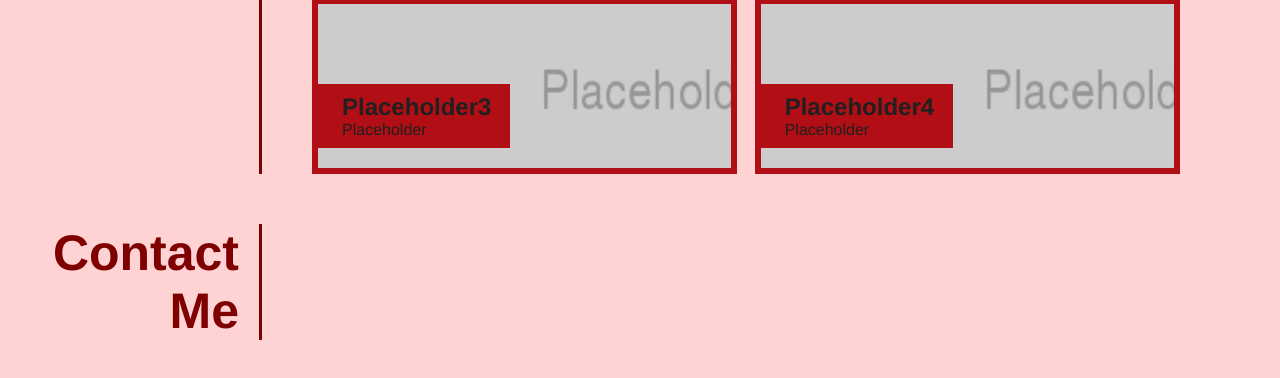
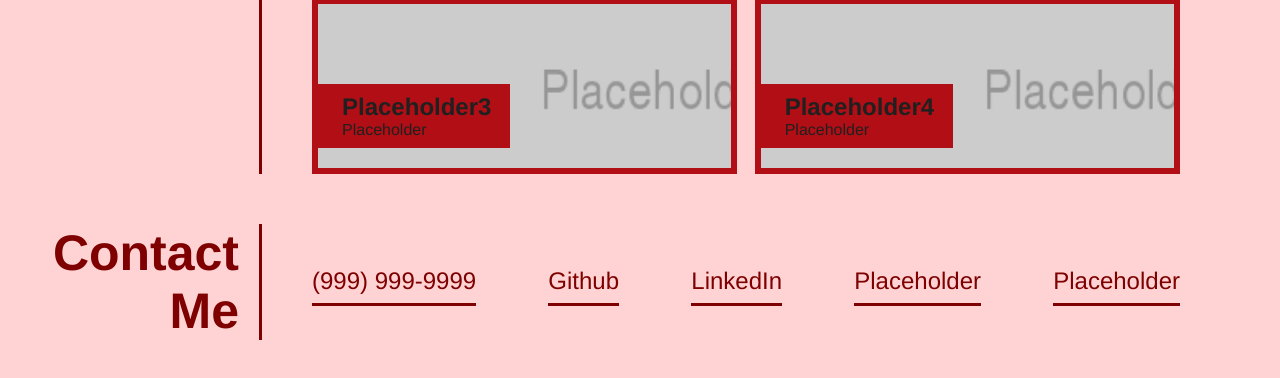
Before and after one commit to Ahmed-Sajjad111/My-Portfolio, a plain HTML site: page index.html in a window 1280 px wide. Shown: the part 1088-1466 px from the top of the page. Drawn offline with Linux system fonts and the light colour scheme.

Commit message:
added and finished contact me section-flexboxes with links

```diff
--- a/assets/css/style.css
+++ b/assets/css/style.css
@@ -2,6 +2,7 @@
     box-sizing: border-box;
     margin: 0;
     padding: 0;
+    scroll-margin-top: 9em;
 }
 
 body {
@@ -222,3 +223,28 @@ aside {
     padding: 5px 24px;
     margin-top: 5rem;
 }
+
+.projectnavs {
+    text-decoration: none;
+}
+
+.contact {
+    display: flex;
+    flex-wrap: wrap;
+    justify-content: space-between;
+    align-content: center;
+}
+
+.contactinfo {
+    height: 2em;
+    text-decoration: none;
+    display: flex;
+    flex-wrap: wrap;
+    align-content: center;
+    color: var(--secondary-color);
+    font-size: 150%;
+    border-bottom: 3px solid var(--secondary-color);
+}
+/* MAIN STYLES END */
+
+/* FOOT STYLES START */
--- a/index.html
+++ b/index.html
@@ -70,6 +70,7 @@
 
             <nav class="work">
                 <div id="large-flex" class="work-flex">
+                    <a href="https://ahmed-sajjad111.github.io/run-buddy/" class="projectnavs" target="_blank">
                         <div class="large-websitetag">
                             <h2>
                                 Run Buddy
@@ -78,7 +79,6 @@
                                 HTML | CSS
                             </p>
                         </div>
-                    <a href="https://ahmed-sajjad111.github.io/run-buddy/" target="_blank">
                     </a>
                 </div>
 
@@ -91,7 +91,7 @@
                             HTML | CSS
                         </p>
                     </div>
-                    <a href="https://ahmed-sajjad111.github.io/run-buddy/" target="_blank">
+                    <a href="https://ahmed-sajjad111.github.io/run-buddy/" class="projectnavs" target="_blank">
                     </a>
                 </div>
 
@@ -104,7 +104,7 @@
                             Placeholder
                         </p>
                     </div>
-                    <a href="https://ahmed-sajjad111.github.io/run-buddy/" target="_blank">
+                    <a href="https://ahmed-sajjad111.github.io/run-buddy/" class="projectnavs" target="_blank">
                     </a>
                 </div>
 
@@ -117,7 +117,7 @@
                             Placeholder
                         </p>
                     </div>
-                    <a href="https://ahmed-sajjad111.github.io/run-buddy/" target="_blank">
+                    <a href="https://ahmed-sajjad111.github.io/run-buddy/" class="projectnavs" target="_blank">
                     </a>
                 </div>
 
@@ -130,7 +130,7 @@
                             Placeholder
                         </p>
                     </div>
-                    <a href="https://ahmed-sajjad111.github.io/run-buddy/" target="_blank">
+                    <a href="https://ahmed-sajjad111.github.io/run-buddy/" class="projectnavs" target="_blank">
                     </a>
                 </div>
             </nav>
@@ -144,8 +144,20 @@
             </aside>
 
             <div class="contact">
+                <a href="tel:9999999999" class="contactinfo" target="_blank">(999) 999-9999</a>
+
+                <a href="https://github.com/Ahmed-Sajjad111" class="contactinfo" target="_blank">Github</a>
+
+                <a href="https://www.linkedin.com/in/ahmed-sajjad-3344b8217/" class="contactinfo" target="_blank">LinkedIn</a>
+
+                <a href="" class="contactinfo">Placeholder</a>
+
+                <a href="" class="contactinfo">Placeholder</a>
             </div>
         </section>
     </main>
+    <!-- contact me end -->
+
+    <!-- footer start -->
 </body>
 </html>
```
Lines whose indentation alone changed are shown as unchanged.
